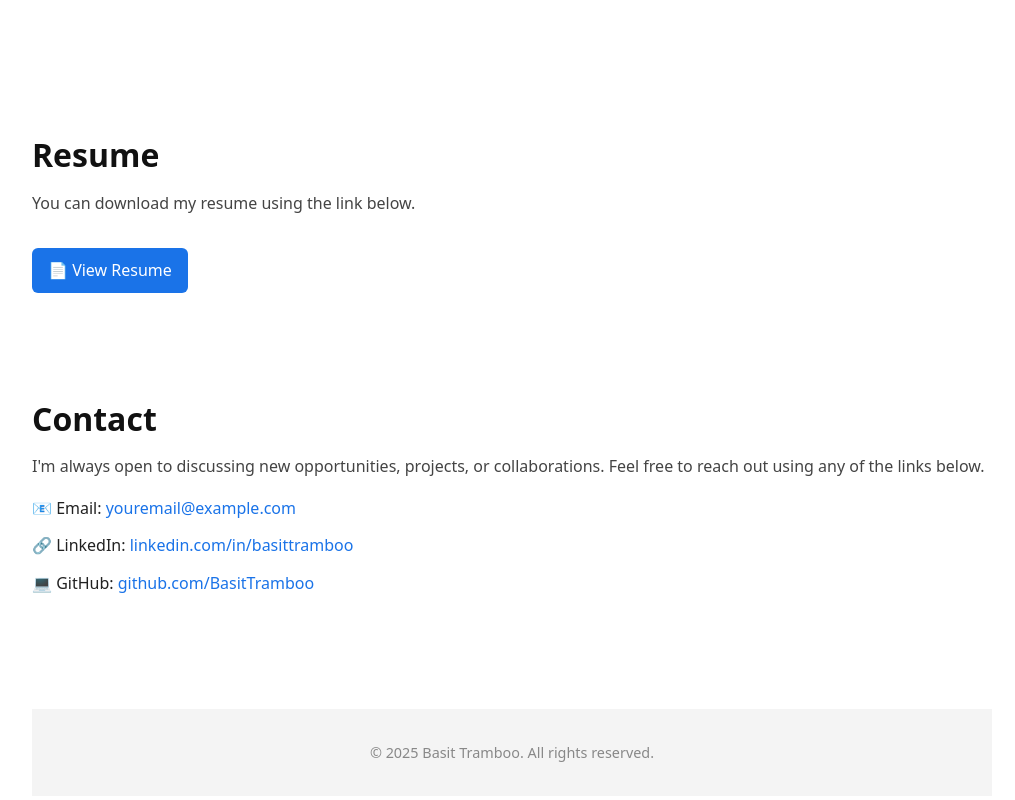
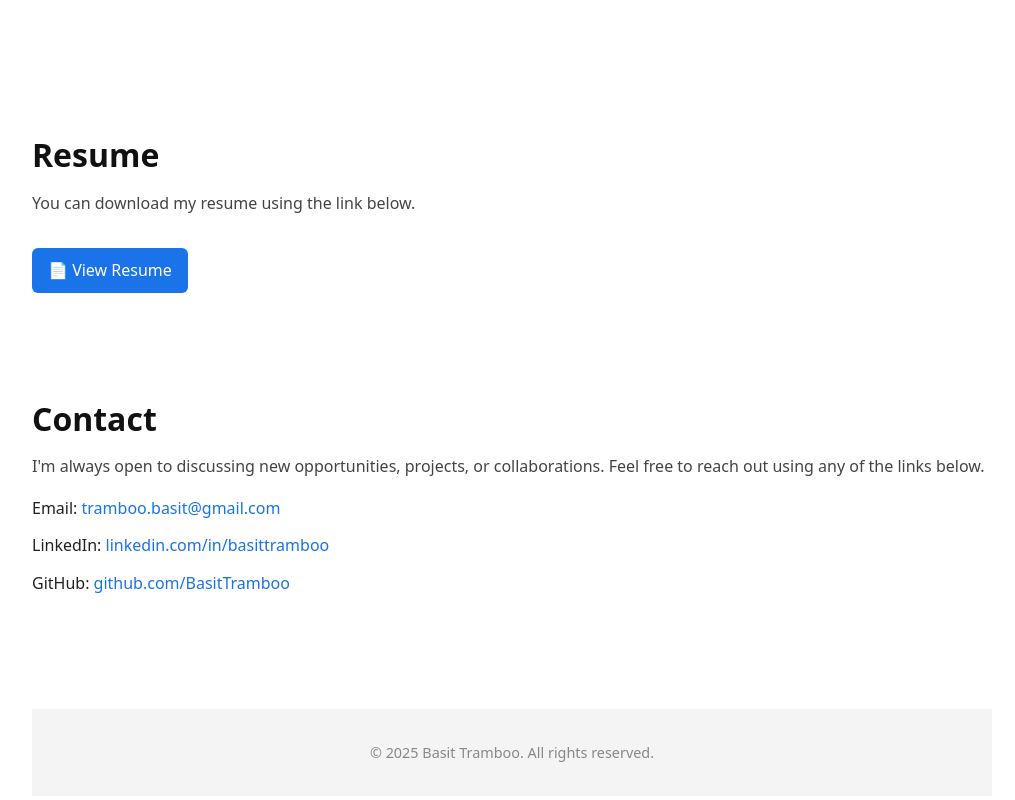
Before and after one commit to BasitTramboo/basittramboo.github.io, a React (Vite) app: page / in a window 1280 px wide. Shown: the part 3164-3964 px from the top of the page, without its empty margins (128-1143 px from the left). Built offline with nearby package versions, Linux system fonts and the light colour scheme.

Commit message:
chore: update email address in Contact component

```diff
--- a/src/components/Contact.jsx
+++ b/src/components/Contact.jsx
@@ -10,15 +10,15 @@ function Contact() {
 
       <ul className="contact-list">
         <li>
-          📧 Email: <a href="mailto:youremail@example.com">youremail@example.com</a>
+          Email: <a href="mailto:tramboo.basit@gmail.com">tramboo.basit@gmail.com</a>
         </li>
         <li>
-          🔗 LinkedIn: <a href="https://www.linkedin.com/in/basittramboo/" target="_blank" rel="noreferrer">
+          LinkedIn: <a href="https://www.linkedin.com/in/basittramboo/" target="_blank" rel="noreferrer">
             linkedin.com/in/basittramboo
           </a>
         </li>
         <li>
-          💻 GitHub: <a href="https://github.com/BasitTramboo" target="_blank" rel="noreferrer">
+          GitHub: <a href="https://github.com/BasitTramboo" target="_blank" rel="noreferrer">
             github.com/BasitTramboo
           </a>
         </li>
```
